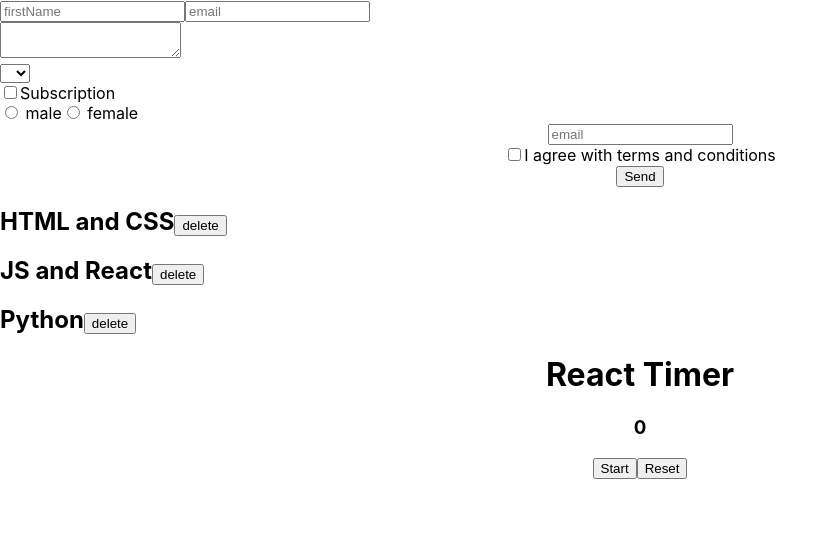
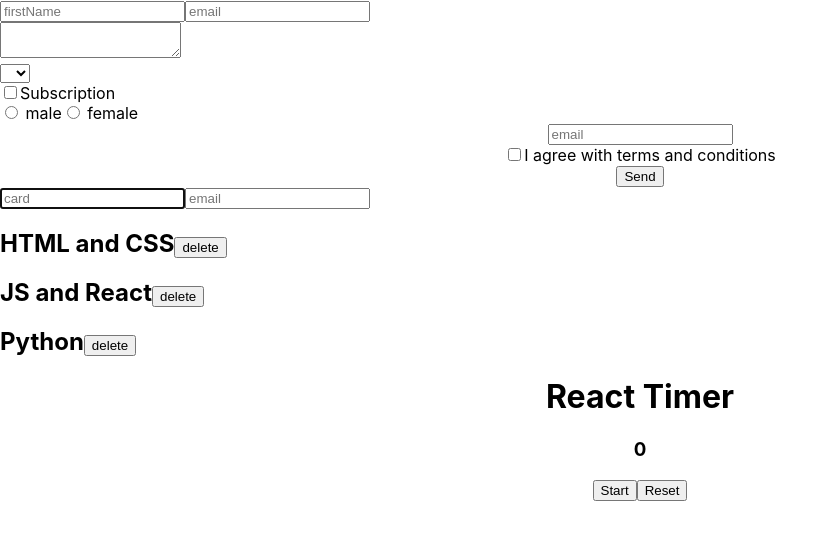
Before and after one commit to Tetiana-Korobkina-88/react-app-1, a React (Create React App) app: page / in a window 1280 px wide. Shown: the top 540 px of the page, without its empty margins (0-838 px from the left). Built offline with nearby package versions, Linux system fonts and the light colour scheme.

Commit message:
used Ref and managed focus

```diff
--- a/src/App.jsx
+++ b/src/App.jsx
@@ -1,5 +1,6 @@
 import { Form } from './component/Form';
-import { SubscriptionForm } from './component/SubscriptionForm'
+import { SubscriptionForm } from './component/SubscriptionForm';
+import { FormWithRef } from './component/FormWithRef'
 
 function App() {
 
@@ -7,6 +8,7 @@ function App() {
     <div className='App'>
       <Form />
       <SubscriptionForm />
+      <FormWithRef />
     </div>
   )
 }
--- /dev/null
+++ b/src/component/FormWithRef.jsx
@@ -0,0 +1,51 @@
+import React from "react";
+
+class FormWithRef extends React.Component {
+  constructor() {
+    super();
+    this.state = {
+      card: '',
+      email: '',
+    }
+    this.cardRef = React.createRef();
+    this.emailRef = React.createRef();
+  }
+
+  handleChange = (event) => {
+    this.setState(() => ({[event.target.name]: event.target.value }), () => {
+      if (this.state.card.length === 16 ) {
+        this.emailRef.current.focus();
+      }
+    })
+  }
+
+  componentDidMount() {
+    console.log(this.cardRef)
+    this.cardRef.current.focus();
+  }
+
+  render() {
+    const { card, email } = this.state;
+
+    return <div>
+      <input
+        type='text'
+        name='card'
+        placeholder='card'
+        value={card}
+        onChange={this.handleChange}
+        ref={this.cardRef}
+      />
+      <input
+        type='email'
+        name='email'
+        placeholder='email'
+        value={email}
+        onChange={this.handleChange}
+        ref={this.emailRef}
+      />
+    </div>
+  }
+}
+
+export {FormWithRef};
```
